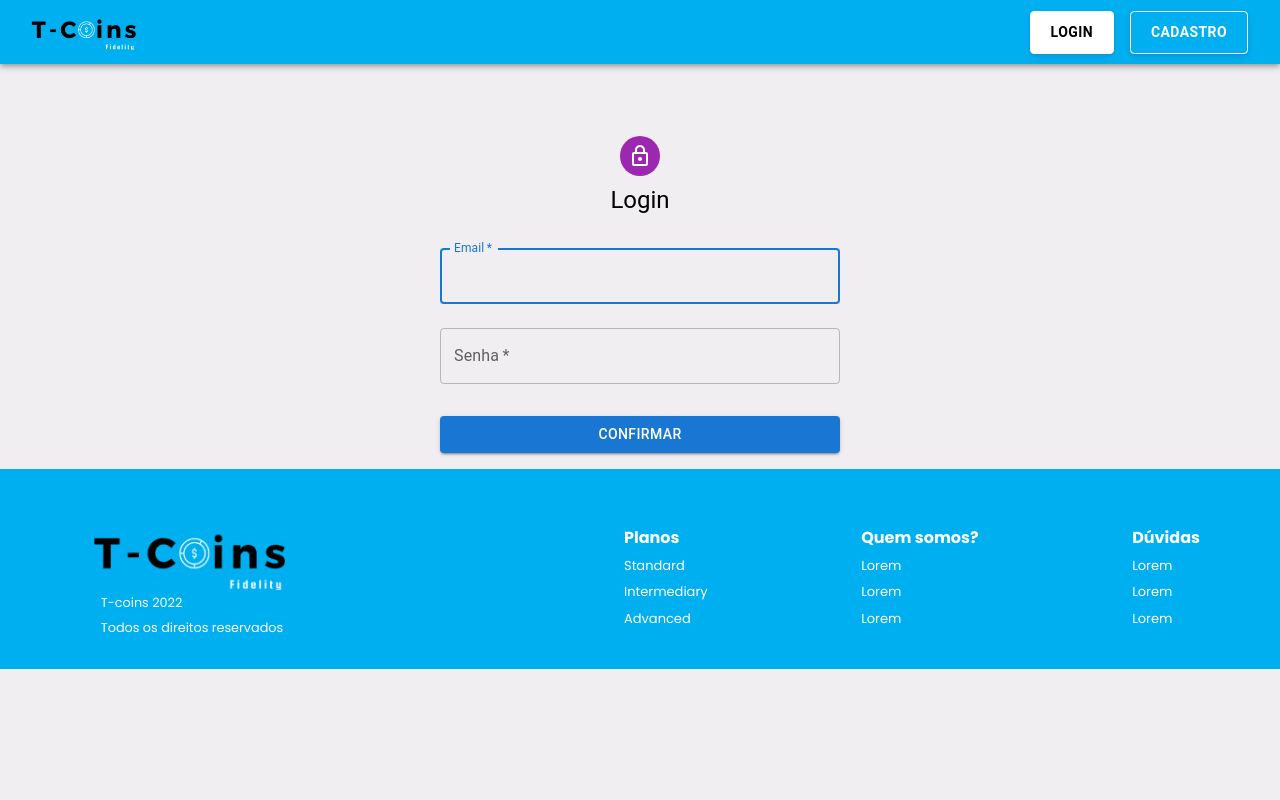
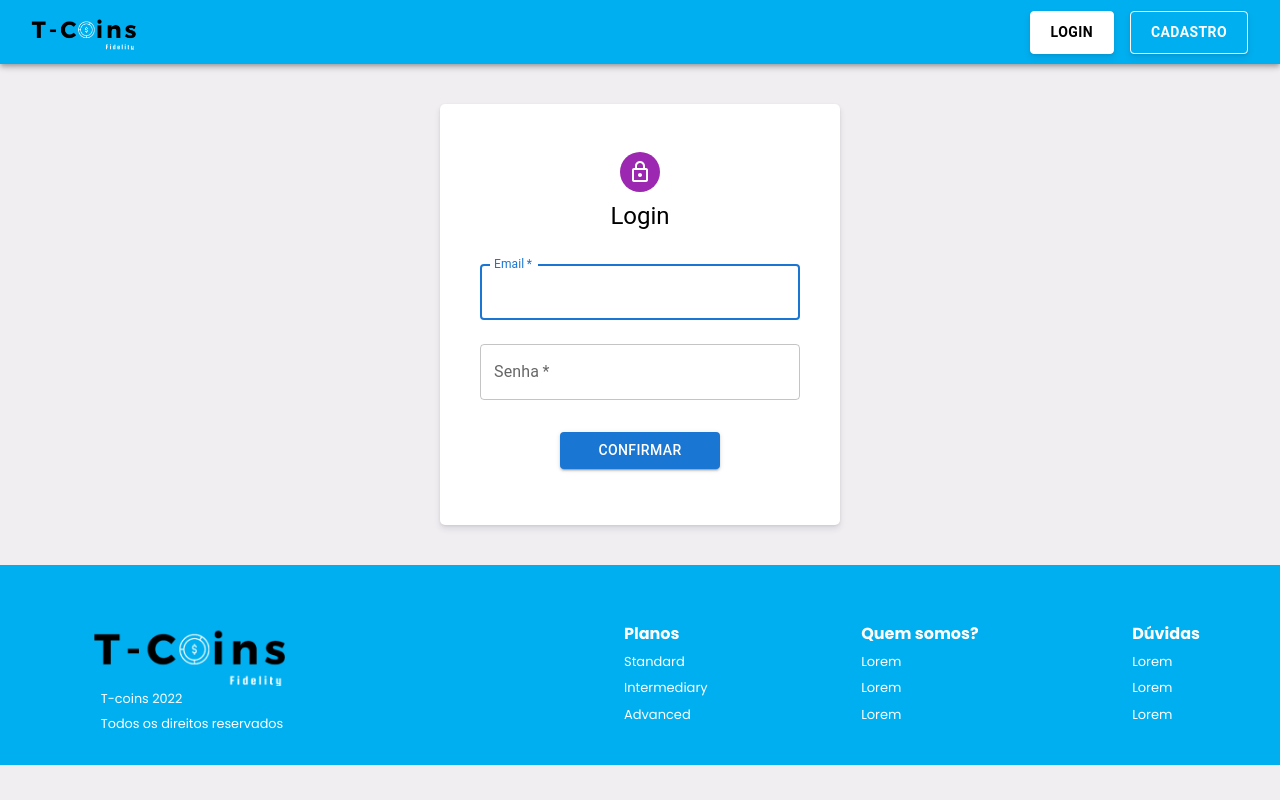
Before and after one commit to marrare/tcoins, a React (Create React App) app in the folder tcoins-frontend/: page /login in a window 1280 px wide. Built offline with nearby package versions, Linux system fonts and the light colour scheme.

Commit message:
ajustando o form do login

```diff
--- a/tcoins-frontend/src/pages/Login.js
+++ b/tcoins-frontend/src/pages/Login.js
@@ -14,24 +14,17 @@ function Login() {
 
     return (
 
-        <div>
+        <div className='Container'>
+            <div className="FormContainer">
+                <div className="Form">
 
-            <Box
-                sx={{
-                    marginTop: 8,
-                    display: 'flex',
-                    flexDirection: 'column',
-                    alignItems: 'center',
-                }}
-            >
                     <Avatar sx={{ m: 1, bgcolor: 'secondary.main' }}>
                         <LockOutlinedIcon />
                     </Avatar>
                     <Typography component="h1" variant="h5">
                         Login
                     </Typography>
-                <Box component="form" /* onSubmit={handleSubmit} */ noValidate sx={{ mt: 2, width: "400px" }}>
-                <Grid item xs={18}>
+                    <div className="FormContent">
                         <TextField
                             margin="normal"
                             required
@@ -42,8 +35,7 @@ function Login() {
                             autoComplete="email"
                             autoFocus
                         />
-                </Grid>
-                <Grid item xs={18}>
+
                         <TextField
                             margin="normal"
                             required
@@ -54,26 +46,31 @@ function Login() {
                             id="password"
                             autoComplete="current-password"
                         />
-                </Grid>
-
+                        <div className='BotaoContainer'>
                             <Button
                                 type="submit"
                                 fullWidth
                                 variant="contained"
                                 sx={{ mt: 3, mb: 2 }}
+                                className='Botao'
+
                             >
                                 Confirmar
                             </Button>
-                    <Grid container>
-                        {/* <Grid item xs>
-                            <Link href="#" variant="body2">
-                                Esqueceu a senha?               // TODO - Alterar senha
-                            </Link>
-                        </Grid> */}
+                        </div>
 
-                    </Grid>
-                </Box>
-            </Box>
+                    </div>
+
+
+
+
+
+
+
+                </div>
+
+            </div>
+
 
         </div>
 
```
Lines whose indentation alone changed are shown as unchanged.
